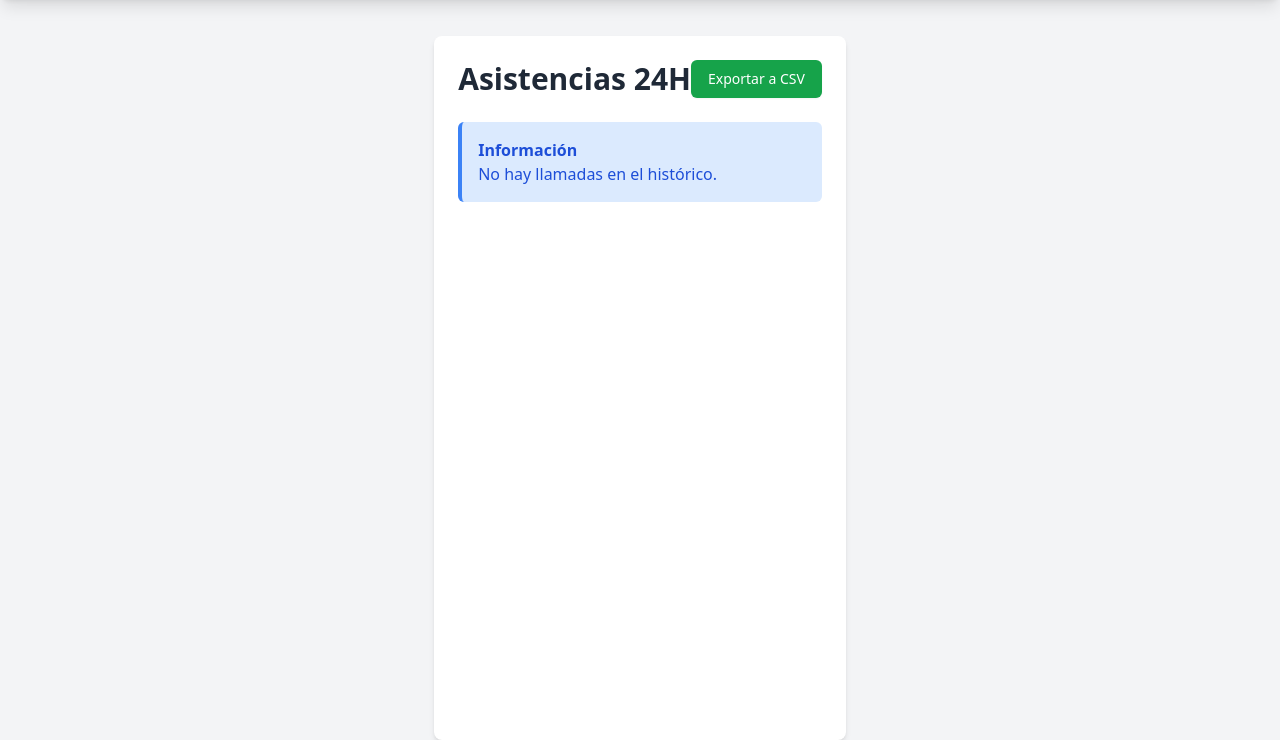
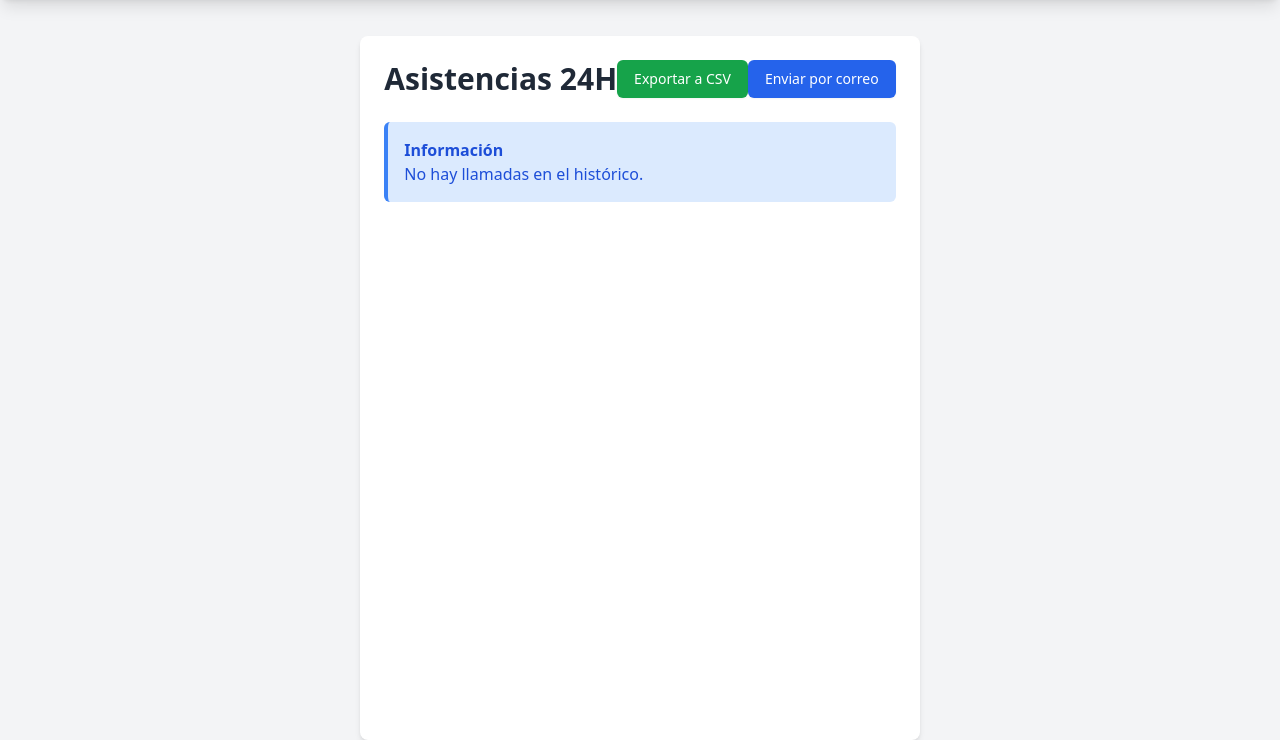
Before and after one commit to yoadria/ppp, a Flask app: page /asistencias in a window 1280 px wide. Shown: the part 60-800 px from the top of the page. Run offline with Flask 3, Linux system fonts and the light colour scheme; data that the repository does not hold is empty; some libraries are stand-ins or nearby versions.

Commit message:
añadido poder enviar correos y ajustado readme

```diff
--- a/app/routes.py
+++ b/app/routes.py
@@ -5,8 +5,14 @@ from database.solicitar_datos import *
 from .pushover_app import *
 from database.actualizar_datos import *
 import requests
+import smtplib
+from email.message import EmailMessage
+import io
+import csv
 import logging
 
+MY_EMAIL = os.environ.get('MY_EMAIL')
+EMAIL_PASSWORD = os.environ.get('EMAIL_PASSWORD')
 
 logging.basicConfig(
     level=logging.DEBUG,
@@ -259,3 +265,32 @@ def asistencias():
         return render_template('asistencias.html', llamadas=llamadas)
     finally:
         conn.close()
+
+
+@main.route('/enviar_csv', methods=['POST'])
+def enviar_csv():
+    data = request.get_json()
+    correo = data.get('correo')
+    csv_data = data.get('csv')
+    if not correo or not csv_data:
+        return "Faltan datos", 400
+
+    msg = EmailMessage()
+    msg['Subject'] = 'Histórico de Llamadas'
+    msg['From'] = MY_EMAIL
+    msg['To'] = correo
+    msg.set_content('Adjunto el histórico de llamadas en formato CSV.')
+    msg.add_attachment(
+        csv_data.encode('utf-8'),
+        maintype='text',
+        subtype='csv',
+        filename='historico_llamadas.csv'
+    )
+
+    try:
+        with smtplib.SMTP_SSL('smtp.gmail.com', 465) as smtp:
+            smtp.login(MY_EMAIL, EMAIL_PASSWORD)
+            smtp.send_message(msg)
+        return "Correo enviado correctamente"
+    except Exception as e:
+        return f"Error al enviar el correo: {e}", 500
--- a/app/templates/asistencias.html
+++ b/app/templates/asistencias.html
@@ -60,9 +60,23 @@
                 class="inline-flex items-center px-4 py-2 border border-transparent text-sm font-medium rounded-md shadow-sm text-white bg-green-600 hover:bg-green-700 focus:outline-none">
                 Exportar a CSV
             </button>
+            <button type="button" onclick="mostrarModalCorreo()"
+                class="inline-flex items-center px-4 py-2 border border-transparent text-sm font-medium rounded-md shadow-sm text-white bg-blue-600 hover:bg-blue-700 focus:outline-none">
+                Enviar por correo
+            </button>
         </div>
-
-
+        <!-- Modal para ingresar el correo -->
+        <div id="modalCorreo" style="display:none; position:fixed; top:0; left:0; width:100vw; height:100vh; background:rgba(0,0,0,0.3); z-index:1000;">
+            <div style="background:white; padding:2rem; border-radius:8px; max-width:350px; margin:10vh auto;">
+                <label for="correoDestino" class="block mb-2 font-bold">Correo a enviar</label>
+                <input type="email" id="correoDestino" class="border rounded w-full mb-4 px-2 py-1" placeholder="ejemplo@correo.com" required>
+                <div class="flex justify-end gap-2">
+                    <button onclick="enviarCSVporCorreo()" class="bg-blue-600 text-white px-4 py-2 rounded hover:bg-blue-700">Enviar</button>
+                    <button onclick="cerrarModalCorreo()" class="bg-gray-300 px-4 py-2 rounded hover:bg-gray-400">Cancelar</button>
+                </div>
+                <div id="mensajeCorreo" class="mt-2 text-sm"></div>
+            </div>
+        </div>
 
 
         {% if llamadas %}
@@ -123,6 +137,48 @@
             downloadLink.click();
             document.body.removeChild(downloadLink);
         }
+
+        // Mostrar y ocultar el modal
+        function mostrarModalCorreo() {
+            document.getElementById('modalCorreo').style.display = 'block';
+            document.getElementById('mensajeCorreo').innerText = '';
+        }
+        function cerrarModalCorreo() {
+            document.getElementById('modalCorreo').style.display = 'none';
+        }
+
+        // Generar el CSV y enviarlo por fetch POST
+        function enviarCSVporCorreo() {
+            var correo = document.getElementById('correoDestino').value;
+            if (!correo) {
+                document.getElementById('mensajeCorreo').innerText = 'Introduce un correo válido.';
+                return;
+            }
+            // Generar el CSV igual que en exportTableToCSV
+            var csv = [];
+            var rows = document.querySelectorAll("#tabla-asistencias tr");
+            for (var i = 0; i < rows.length; i++) {
+                var row = [], cols = rows[i].querySelectorAll("th, td");
+                for (var j = 0; j < cols.length; j++)
+                    row.push('"' + cols[j].innerText.replace(/"/g, '""') + '"');
+                csv.push(row.join(","));
+            }
+            var csvContent = csv.join("\n");
+
+            fetch("{{ url_for('main.enviar_csv') }}", {
+                method: "POST",
+                headers: { "Content-Type": "application/json" },
+                body: JSON.stringify({ correo: correo, csv: csvContent })
+            })
+            .then(response => response.text())
+            .then(data => {
+                document.getElementById('mensajeCorreo').innerText = data;
+                setTimeout(cerrarModalCorreo, 2000);
+            })
+            .catch(() => {
+                document.getElementById('mensajeCorreo').innerText = "Error al enviar el correo.";
+            });
+        }
         </script>
     {% endblock %}
 </body>
--- a/compose.yaml
+++ b/compose.yaml
@@ -50,6 +50,10 @@ services:
       - IP_RELE=${IP_RELE}
       - WDB_SOCKET_SERVER=wdb
       - WDB_NO_BROWSER_AUTO_OPEN=True
+      - MY_EMAIL=${MY_EMAIL}
+      - EMAIL_PASSWORD=${EMAIL_PASSWORD}
+
+
     depends_on:
       - mariadb
     volumes:
```
Also changed, not shown: app/templates/historico.html (+62 -2 lines), README.md.
